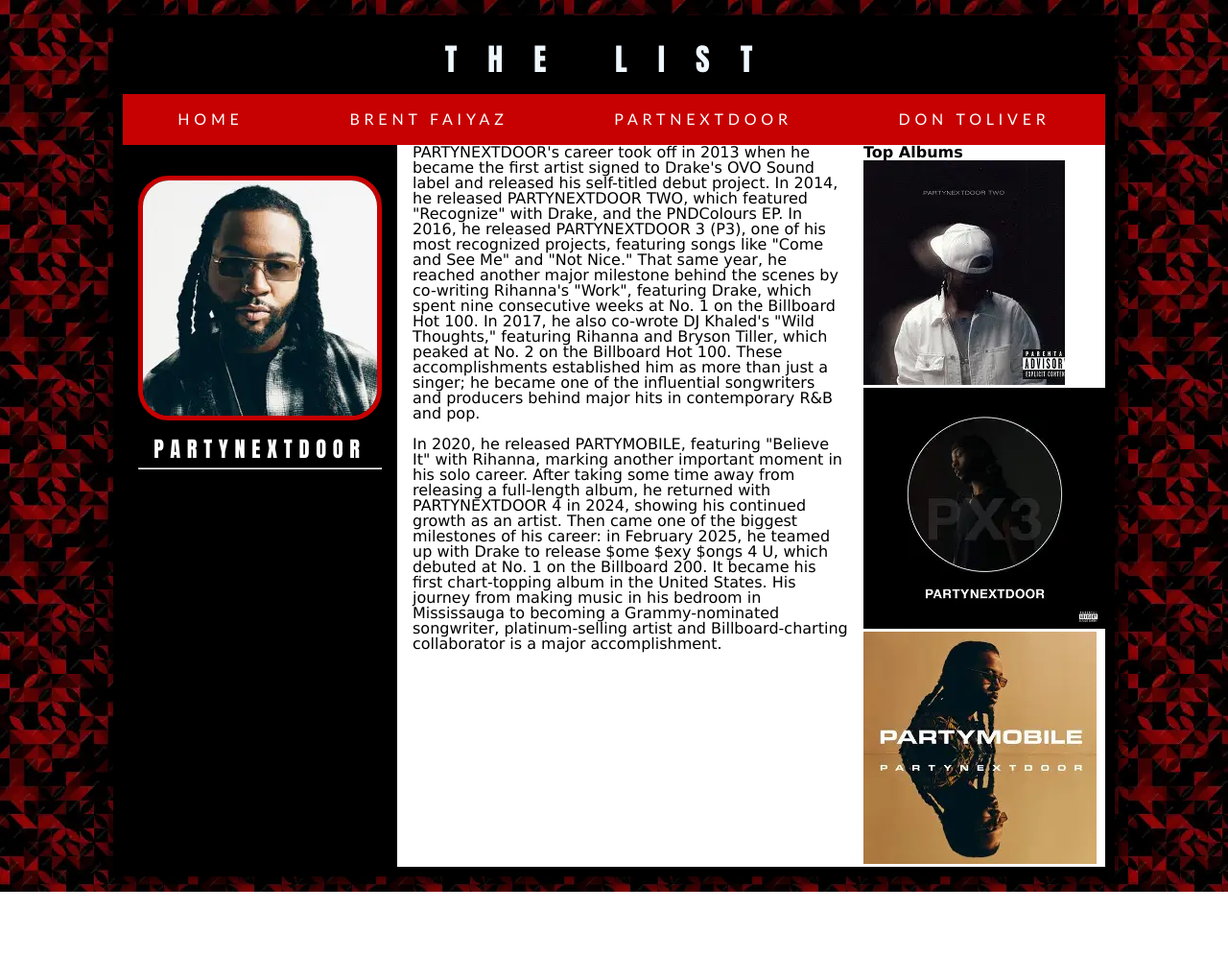
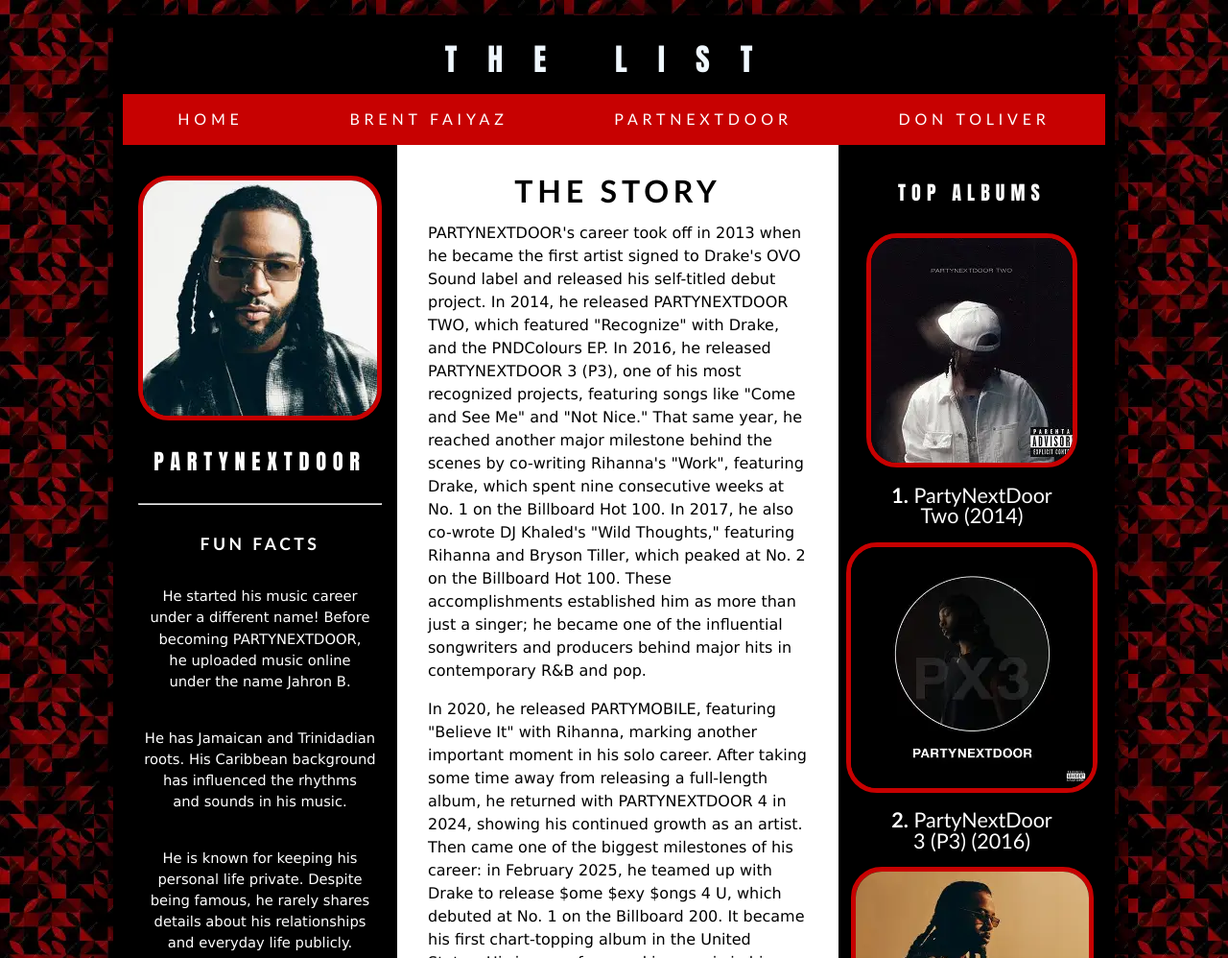
Before and after one commit to BK-0014/Final, a plain HTML site: page party.html in a window 1280 px wide. Shown: the top 998 px of the page at 96% size. Before the commit the page ends 929 px from the top, so only its background shows below. Drawn offline with Linux system fonts and the light colour scheme.

Commit message:
Finished CSS for PartyNextDoor (needs fixing)

```diff
--- a/main.css
+++ b/main.css
@@ -64,6 +64,9 @@ nav a:hover {
 
 .left-side {
   background-color: black;
+  display: flex;
+  flex-direction: column;
+
 }
 
 .left-side img {
@@ -74,13 +77,90 @@ nav a:hover {
 
 .left-side h3 {
   color: white;
-  display: flex;
-  justify-content: center;
+  text-align: center;
   font-size: 140%;
   font-family: Impact, Haettenschweiler, 'Arial Narrow Bold', sans-serif;
   letter-spacing: 0.3em;
+  padding: 1rem;
+
 }
 
 .first-divider {
   width: 88%;
+  margin: 1rem;
 }
+
+.left-side h4 {
+  color: white;
+ text-align: center;
+  font-size: 110%;
+  font-family: 'Gill Sans', 'Gill Sans MT', Calibri, 'Trebuchet MS', sans-serif;
+  letter-spacing: 0.2em;
+  padding: 1rem;
+}
+
+.left-side p {
+  color: white;
+  text-align: center;
+  font-size: 0.92rem;
+  font-family: 'Lucida Sans', 'Lucida Sans Regular', 'Lucida Grande', 'Lucida Sans Unicode', Geneva, Verdana, sans-serif;
+  padding: 0.15rem;
+  line-height: 1.5;
+  display: flex;
+  text-wrap: balance;
+  margin: 1rem;
+
+}
+
+.middle-side {
+padding: 1rem;
+
+}
+
+.middle-side h2 {
+  font-family: 'Gill Sans', 'Gill Sans MT', Calibri, 'Trebuchet MS', sans-serif;
+  font-size: 200%;
+  text-align: center;
+  margin: 1rem;
+  letter-spacing: 0.3rem;
+}
+.middle-side p {
+  font-family: 'Lucida Sans', 'Lucida Sans Regular', 'Lucida Grande', 'Lucida Sans Unicode', Geneva, Verdana, sans-serif;
+line-height: 1.5;
+font-size: 100%;
+}
+
+.right-side {
+  background-color: rgb(0, 0, 0);
+  padding: 0.5rem;
+  box-shadow: inset 2px 2px 10px black;
+  font-size: 90%;
+  text-align: center;
+  text-wrap: balance;
+  display: flex;
+  flex-direction: column;
+  justify-content: space-around;
+}
+
+.right-side h2 {
+  color: white;
+  text-align: center;
+  font-size: 140%;
+  font-family: Impact, Haettenschweiler, 'Arial Narrow Bold', sans-serif;
+  letter-spacing: 0.3em;
+  padding: 2rem;
+
+}
+
+.right-side img {
+  border: 5px solid rgb(199, 1, 1);
+  border-radius: 2rem;
+
+}
+
+.right-side figcaption {
+  color: white;
+  padding: 1rem;
+  font-family: 'Gill Sans', 'Gill Sans MT', Calibri, 'Trebuchet MS', sans-serif;
+  font-size: 150%;
+}
--- a/party.html
+++ b/party.html
@@ -37,9 +37,22 @@
 
           <hr class="first-divider">
 
-          <h4>Fun Facts</h4>
+          <h4>FUN FACTS</h4>
+
+          <p>He started his music career under a different name! Before becoming PARTYNEXTDOOR, he uploaded music online under the name Jahron B.</p>
+
+          <p>
+            He has Jamaican and Trinidadian roots. His Caribbean background has influenced the rhythms and sounds in his music.
+          </p>
+
+          <p>
+            He is known for keeping his personal life private. Despite being famous, he rarely shares details about his relationships and everyday life publicly.
+          </p>
+
         </article>
         <article class="middle-side">
+
+          <h2>THE STORY</h2>
           <p>
             PARTYNEXTDOOR's career took off in 2013 when he became the first artist signed to Drake's OVO Sound label and released his self-titled debut project. In 2014, he released PARTYNEXTDOOR TWO, which featured "Recognize" with Drake, and the PNDColours EP. In 2016, he released PARTYNEXTDOOR 3 (P3), one of his most recognized projects, featuring songs like "Come and See Me" and "Not Nice." That same year, he reached another major milestone behind the scenes by co-writing Rihanna's "Work", featuring Drake, which spent nine consecutive weeks at No. 1 on the Billboard Hot 100. In 2017, he also co-wrote DJ Khaled's "Wild Thoughts," featuring Rihanna and Bryson Tiller, which peaked at No. 2 on the Billboard Hot 100. These accomplishments established him as more than just a singer; he became one of the influential songwriters and producers behind major hits in contemporary R&B and pop.
           </p>
@@ -49,11 +62,24 @@
         </article>
 
         <article class="right-side">
-          <h2>Top Albums</h2>
+          <h2>TOP ALBUMS</h2>
 
+          <figure>
           <img src="Images/1 Album Party.png" alt="">
+          <figcaption><b>1.</b> PartyNextDoor Two (2014)</figcaption>
+
+          </figure>
+
+          <figure>
           <img src="Images/2 Album Party.png" alt="">
+          <figcaption><b>2.</b> PartyNextDoor 3 (P3) (2016) </figcaption>
+          </figure>
+
+          <figure>
           <img src="Images/3 Album Party.png" alt="">
+          <figcaption><b>3.</b> PartyNextDoor 4 (P4) (2024)</figcaption>
+
+          </figure>
         </article>
       </section>
 
```
